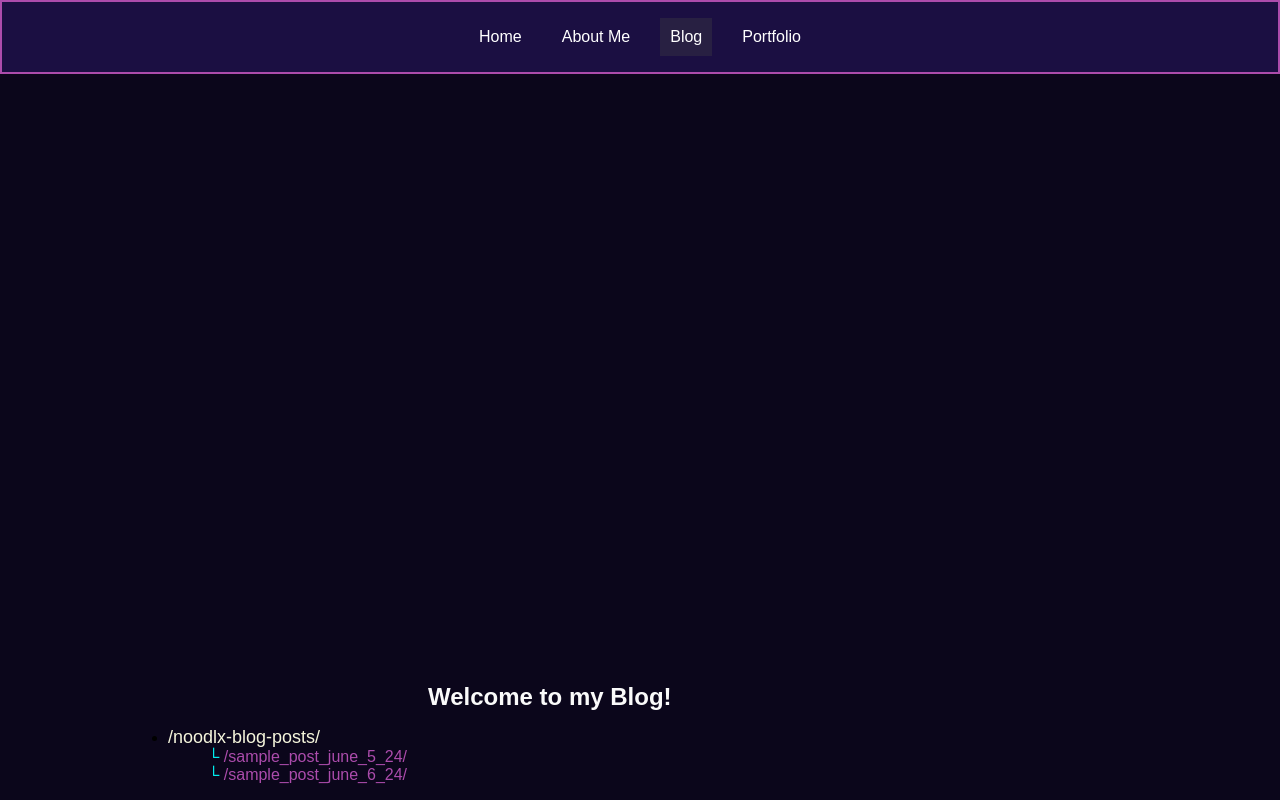
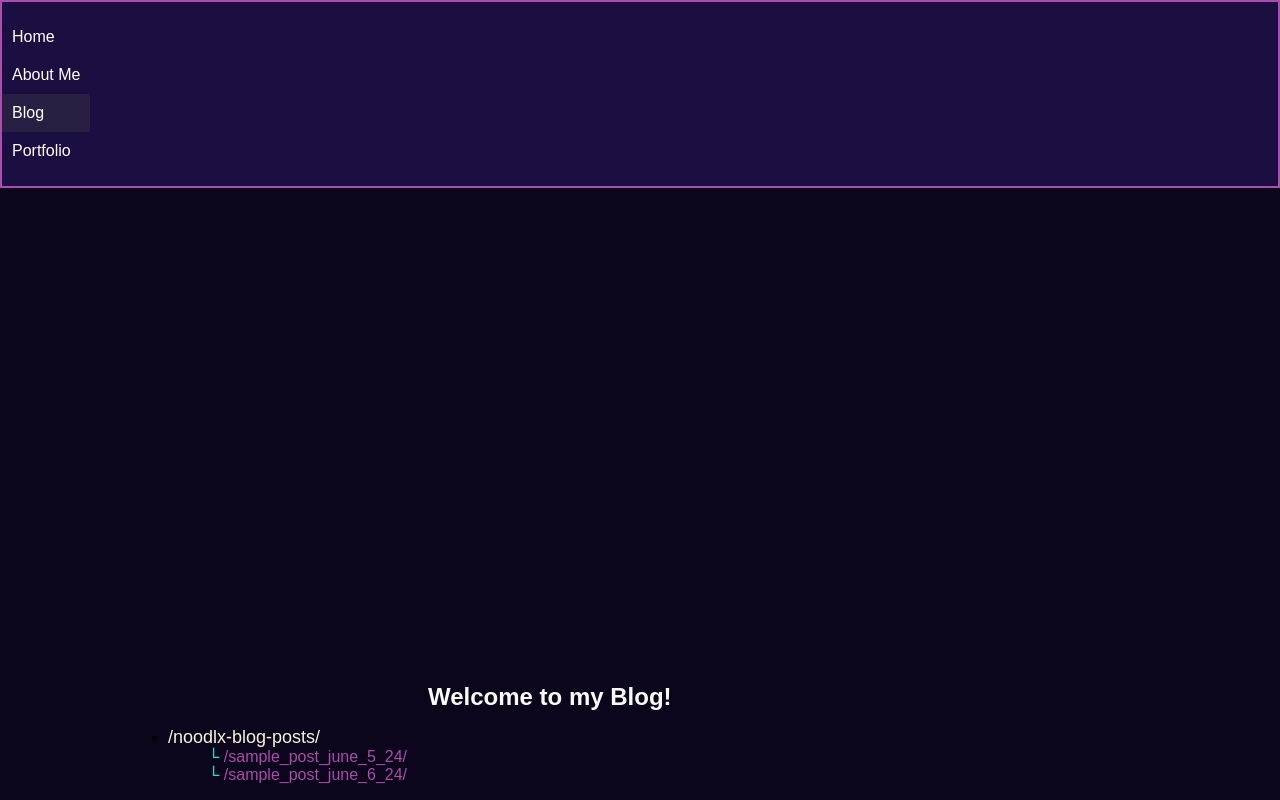
Before and after one commit to noodlx/noodlx.github.io, a plain HTML site: page blog.html in a window 1280 px wide. Drawn offline with Linux system fonts and the light colour scheme.

Commit message:
commit 31

```diff
--- a/style.css
+++ b/style.css
@@ -60,7 +60,7 @@ nav-flex {
 .nav-flex ul {
     list-style-type: none;
     padding: 0;
-    display: flex; /* This will layout the <li> elements in a row */
+    display: inline-block; /* This will layout the <li> elements in a row */
     justify-content: center; /* This centers the items in the navigation bar */
     align-items: center; /* This vertically centers the items in their container */
 }
```
